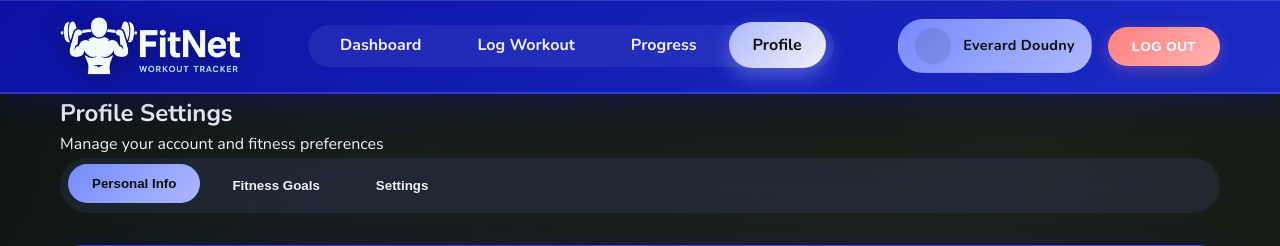
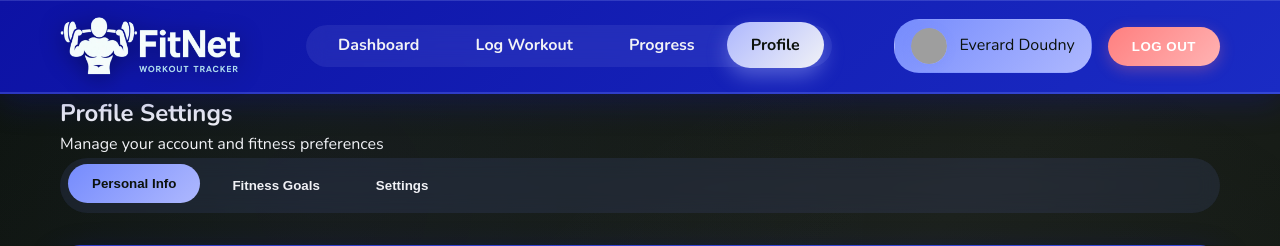
Before and after one commit to Etherixxx/FitNet, a Flask app: page /profile in a window 1280 px wide. Shown: the top 246 px of the page. Run offline with Flask 3, Linux system fonts and the light colour scheme; a user stored in the database is signed in; data comes from the database, SQL or seed files in the repository; both versions use the stored data as it was after the commit; grey boxes are pictures that could not be loaded.

Commit message:
Was able to make it so that users can changed their profile sand this updates the icon on the top right of the screen.

```diff
--- a/main.py
+++ b/main.py
@@ -65,7 +65,7 @@ def dashboard():
 
     conn = get_db_connection()
     user_data = conn.execute(
-        'SELECT first_name, surname, email FROM Users WHERE user_id = ?',
+        'SELECT first_name, surname, email, profile_image FROM Users WHERE user_id = ?',
         (session['user_id'],)
     ).fetchone()
 
@@ -156,7 +156,7 @@ def dashboard():
     conn.close()
     return render_template(
         'dashboard.html',
-        user=user_data,
+        user_data=user_data,
         full_name=full_name,
         daily_streak=daily_streak,
         weekly_workouts=weekly_workouts,
@@ -435,10 +435,10 @@ def log_workout():
     if not user_id:
         return redirect(url_for('login'))
 
-    # Get user name for header display
+    # Get user name and profile data for header display
     conn = get_db_connection()
     user_data = conn.execute(
-        'SELECT first_name, surname FROM Users WHERE user_id = ?',
+        'SELECT first_name, surname, profile_image FROM Users WHERE user_id = ?',
         (user_id,)
     ).fetchone()
 
@@ -495,7 +495,7 @@ def log_workout():
             print(f"Error saving workout: {str(e)}")
             return jsonify({'error': 'Failed to save workout'}), 500
 
-    return render_template('log-workout.html')
+    return render_template('log-workout.html', user_data=user_data)
 
 
 @app.route('/quick-log-workout', methods=['POST'])
@@ -560,9 +560,9 @@ def progress():
     conn = get_db_connection()
     user_id = session['user_id']
 
-    # Get user name for header display
+    # Get user name and profile data for header display
     user_data = conn.execute(
-        'SELECT first_name, surname FROM Users WHERE user_id = ?',
+        'SELECT first_name, surname, profile_image FROM Users WHERE user_id = ?',
         (user_id,)
     ).fetchone()
 
@@ -689,6 +689,7 @@ def progress():
     conn.close()
 
     return render_template('progress.html',
+                         user_data=user_data,
                          progress_data=progress_data,
                          total_workouts=total_workouts,
                          total_time=total_time,
--- a/static/css/dashboard.css
+++ b/static/css/dashboard.css
@@ -1504,31 +1504,14 @@ body:before {
   font-weight: 600;
   transition: all 0.3s ease;
   box-shadow: 0 2px 8px rgba(117, 139, 253, 0.3);
-}
-
-.profile-link:hover .profile-avatar {
-  background: linear-gradient(135deg, #AEB8FE, #F1F2F6);
-  transform: scale(1.05);
-  box-shadow: 0 4px 12px rgba(117, 139, 253, 0.4);
-}
-
-.profile-link.active-profile .profile-avatar {
-  background: rgba(12, 18, 12, 0.1);
-  color: #0C120C;
-}
-
-.username {
-  font-weight: 600;
-  font-size: 0.9rem;
-  letter-spacing: 0.3px;
-  white-space: nowrap;
   overflow: hidden;
-  text-overflow: ellipsis;
-  max-width: 120px;
-}
-
-.profile-link.active-profile .username {
-  color: #0C120C;
+}
+
+.profile-avatar .avatar-image {
+  width: 100%;
+  height: 100%;
+  object-fit: cover;
+  border-radius: 50%;
 }
 
 /* Responsive adjustments for profile */
--- a/templates/dashboard.html
+++ b/templates/dashboard.html
@@ -24,7 +24,11 @@
         <div class="user-profile">
           <a href="/profile" class="profile-link">
             <div class="profile-avatar">
-              <i class="fas fa-user"></i>
+              {% if user_data and user_data.profile_image %}
+                <img src="{{ url_for('uploaded_file', filename=user_data.profile_image) }}" alt="Profile" class="avatar-image">
+              {% else %}
+                <i class="fas fa-user"></i>
+              {% endif %}
             </div>
             <span class="username">{{ full_name if full_name and full_name != 'User' else 'Guest' }}</span>
           </a>
--- a/templates/log-workout.html
+++ b/templates/log-workout.html
@@ -33,7 +33,11 @@
                 <div class="user-profile">
                   <a href="/profile" class="profile-link">
                     <div class="profile-avatar">
-                      <i class="fas fa-user"></i>
+                      {% if user_data and user_data.profile_image %}
+                        <img src="{{ url_for('uploaded_file', filename=user_data.profile_image) }}" alt="Profile" class="avatar-image">
+                      {% else %}
+                        <i class="fas fa-user"></i>
+                      {% endif %}
                     </div>
                     <span class="username">{{ session.get('name', 'Guest') if session.get('name') and session.get('name') != 'User' else 'Guest' }}</span>
                   </a>
--- a/templates/profile.html
+++ b/templates/profile.html
@@ -24,7 +24,11 @@
                 <div class="user-profile">
                   <a href="/profile" class="profile-link active-profile">
                     <div class="profile-avatar">
-                      <i class="fas fa-user"></i>
+                      {% if user_data and user_data.profile_image %}
+                        <img src="{{ url_for('uploaded_file', filename=user_data.profile_image) }}" alt="Profile" class="avatar-image">
+                      {% else %}
+                        <i class="fas fa-user"></i>
+                      {% endif %}
                     </div>
                     <span class="username">{{ (user_data.first_name + ' ' + user_data.surname) if user_data and user_data.first_name and user_data.surname else session.get('name', 'Guest') if session.get('name') and session.get('name') != 'User' else 'Guest' }}</span>
                   </a>
--- a/templates/progress.html
+++ b/templates/progress.html
@@ -25,7 +25,11 @@
                 <div class="user-profile">
                   <a href="/profile" class="profile-link">
                     <div class="profile-avatar">
-                      <i class="fas fa-user"></i>
+                      {% if user_data and user_data.profile_image %}
+                        <img src="{{ url_for('uploaded_file', filename=user_data.profile_image) }}" alt="Profile" class="avatar-image">
+                      {% else %}
+                        <i class="fas fa-user"></i>
+                      {% endif %}
                     </div>
                     <span class="username">{{ session.get('name', 'Guest') if session.get('name') and session.get('name') != 'User' else 'Guest' }}</span>
                   </a>
```
Also changed, not shown: database/data_source.db, static/uploads/user_1_profile.png (deleted), static/uploads/user_35_profile.png (added), 1 other file.
